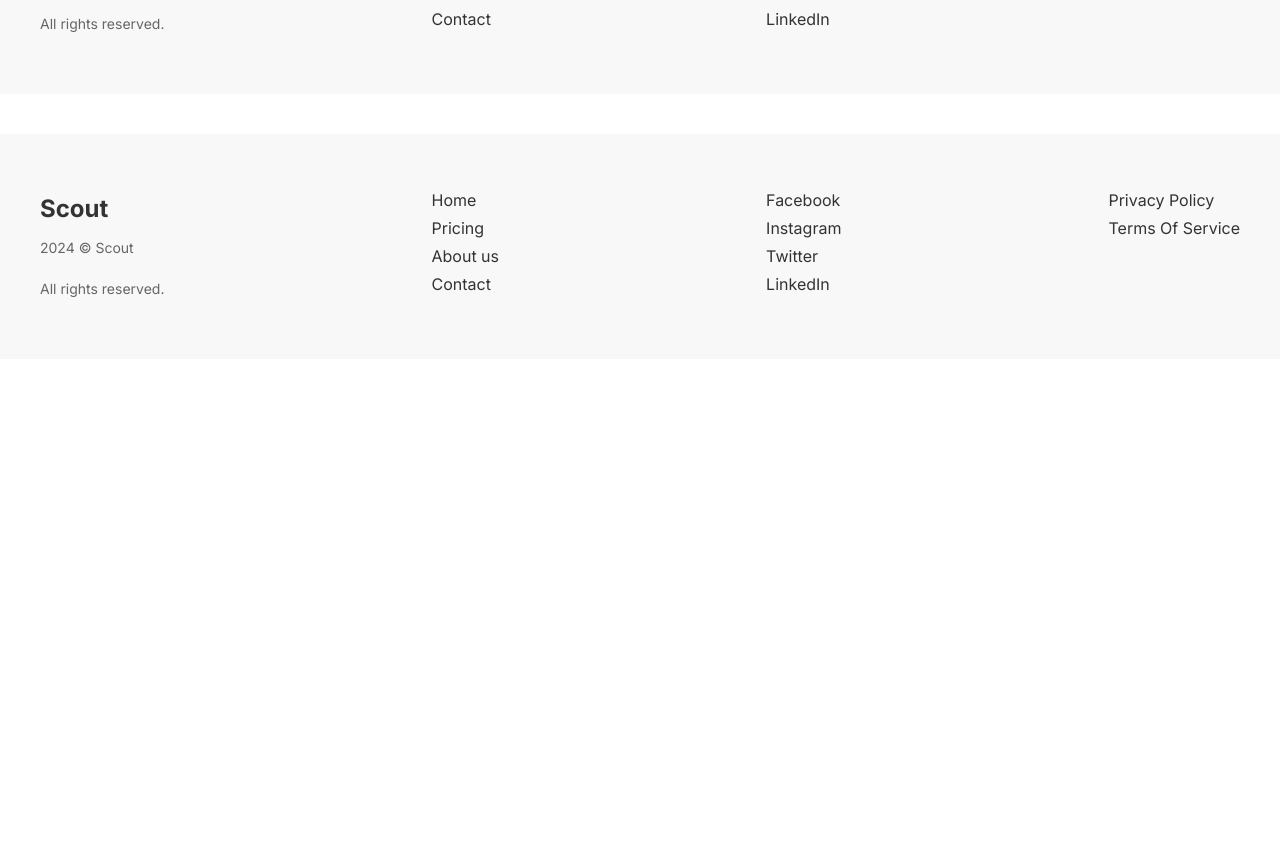
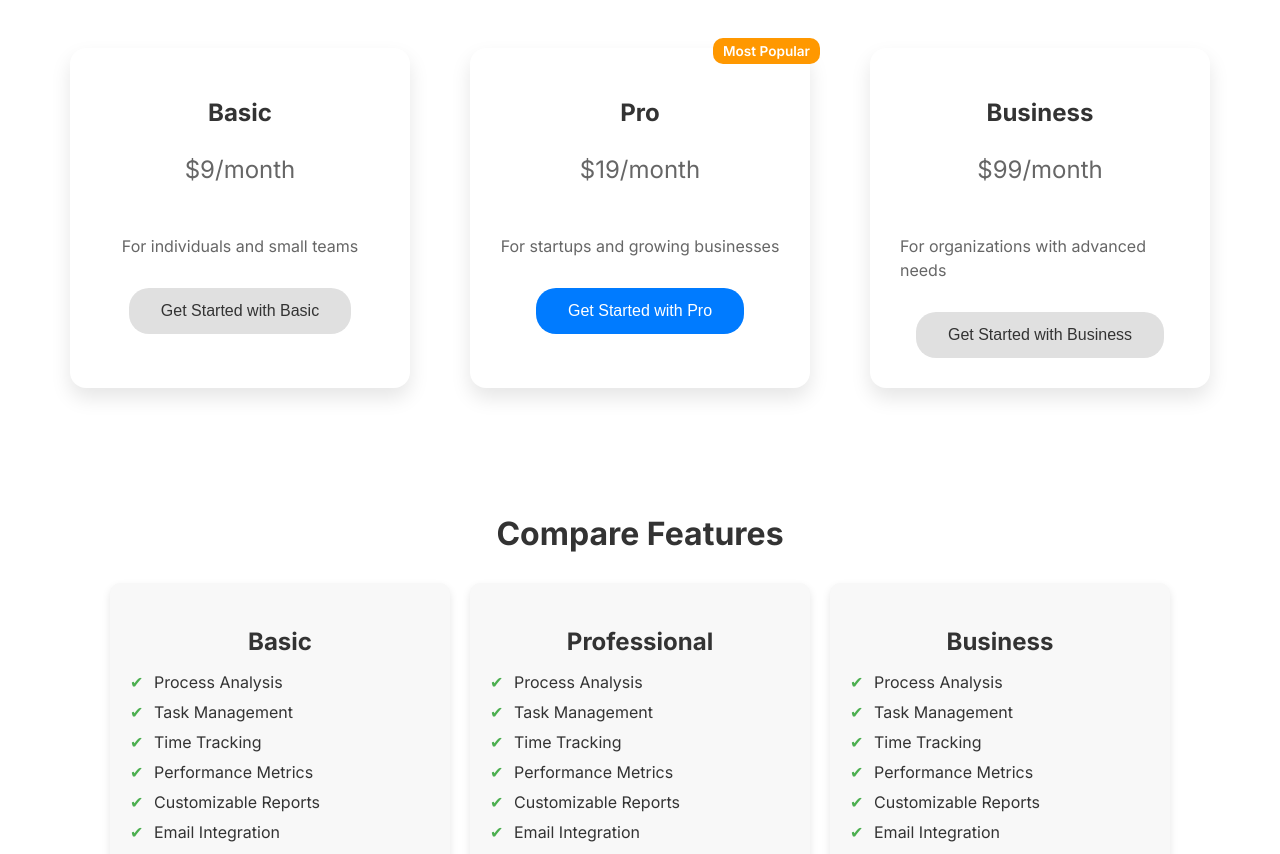
Before and after one commit to pratikk94/jaidip_frontend, a React (Create React App) app: page /pricing in a window 1280 px wide. Shown: the part 231-1085 px from the top of the page. Before the commit the page ends 800 px from the top, so only its background shows below. Built offline with nearby package versions, Linux system fonts and the light colour scheme.

Commit message:
PricingPage

```diff
--- /dev/null
+++ b/src/components/Pricing/Compare/Compare.css
@@ -0,0 +1,71 @@
+@import url('https://fonts.googleapis.com/css2?family=Inter:wght@400;600;700&display=swap');
+
+.feature-comparison {
+  font-family: 'Inter', sans-serif;
+  text-align: center;
+  padding: 40px;
+  background-color: #fff; /* or any color you prefer */
+}
+
+.feature-comparison h2 {
+  font-size: 2rem;
+  color: #333;
+  margin-bottom: 30px;
+}
+
+.plans {
+  display: flex;
+  justify-content: center;
+  gap: 20px;
+}
+
+.plan {
+  background: #f8f8f8;
+  border-radius: 10px;
+  width: 300px; /* or any width you prefer */
+  padding: 20px;
+  box-shadow: 0 4px 8px rgba(0, 0, 0, 0.1);
+}
+
+.plan h3 {
+  font-size: 1.5rem;
+  color: #333;
+  margin-bottom: 15px;
+}
+
+.plan ul {
+  list-style: none;
+  padding: 0;
+  text-align: left;
+}
+
+.plan li {
+  font-size
+: 1rem;
+color: #333;
+margin-bottom: 10px;
+padding-left: 1.5rem;
+text-align: left;
+position: relative;
+}
+
+.plan li::before {
+content: '✔';
+color: #4CAF50; /* Or the color that matches your checkmark */
+position: absolute;
+left: 0;
+}
+
+/* Responsive design adjustments */
+@media (max-width: 1024px) {
+.plans {
+flex-direction: column;
+align-items: center;
+}
+
+.plan {
+width: 80%; /* Full width cards on mobile /
+max-width: 350px; / Maximum width for larger mobile devices */
+margin-bottom: 20px;
+}
+}
--- /dev/null
+++ b/src/components/Pricing/Compare/Compare.jsx
@@ -0,0 +1,52 @@
+import React from 'react';
+import './Compare.css'; // Make sure this points to the correct CSS file
+
+
+export default function Feature (){
+  return (
+        <div className="feature-comparison">
+          <h2>Compare Features</h2>
+          <div className="plans">
+            <div className="plan">
+              <h3>Basic</h3>
+              <ul>
+                <li>Process Analysis</li>
+                <li>Task Management</li>
+                <li>Time Tracking</li>
+                <li>Performance Metrics</li>
+                <li>Customizable Reports</li>
+                <li>Email Integration</li>
+              </ul>
+            </div>
+            <div className="plan">
+              <h3>Professional</h3>
+              <ul>
+                <li>Process Analysis</li>
+                <li>Task Management</li>
+                <li>Time Tracking</li>
+                <li>Performance Metrics</li>
+                <li>Customizable Reports</li>
+                <li>Email Integration</li>
+                <li>Real-time Collaboration</li>
+                <li>Automated Workflows</li>
+              </ul>
+            </div>
+            <div className="plan">
+              <h3>Business</h3>
+              <ul>
+                <li>Process Analysis</li>
+                <li>Task Management</li>
+                <li>Time Tracking</li>
+                <li>Performance Metrics</li>
+                <li>Customizable Reports</li>
+                <li>Email Integration</li>
+                <li>Real-time Collaboration</li>
+                <li>Automated Workflows</li>
+                <li>Analytics Dashboard</li>
+                <li>SLA Management</li>
+            </ul>
+            </div>
+        </div>
+    </div>
+    );
+    };
--- /dev/null
+++ b/src/components/Pricing/FAQ/FAQ.css
@@ -0,0 +1,65 @@
+/* FAQSection.css */
+@import url('https://fonts.googleapis.com/css2?family=Inter:wght@400;600;700&display=swap');
+
+.faq-section {
+  font-family: 'Inter', sans-serif;
+  max-width: 800px; /* Or the max width based on your layout */
+  margin: 0 auto;
+  padding: 40px 20px;
+  text-align: center;
+}
+
+.faq-header h2 {
+  color: #333;
+  font-size: 2rem;
+  margin-bottom: 30px;
+}
+
+.faq-questions {
+  text-align: left;
+  margin-top: 20px;
+}
+
+.faq-question {
+  background: none;
+  border: none;
+  text-align: left;
+  padding: 10px 0;
+  margin: 10px 0;
+  font-size: 1rem;
+  color: #333;
+  cursor: pointer;
+  border-bottom: 1px solid #ccc;
+  display: flex;
+  justify-content: space-between;
+  align-items: center;
+}
+
+.faq-question::after {
+  content: '▼'; /* Placeholder for a down arrow icon */
+  font-size: 1rem;
+  color: #333;
+  padding-right: 20px; /* Aligns the arrow to the right */
+}
+
+/* Add :hover and :focus styles for interactive elements */
+.faq-question:hover,
+.faq-question:focus {
+  background-color: #f8f8f8;
+}
+
+/* Responsive design adjustments */
+@media (max-width: 768px) {
+  .faq-questions {
+    text-align: center;
+  }
+
+  .faq-question {
+    justify-content: center;
+  }
+
+  .faq-question::after {
+    position: absolute;
+    right: 20px;
+  }
+}
--- /dev/null
+++ b/src/components/Pricing/FAQ/FAQ.jsx
@@ -0,0 +1,25 @@
+// FAQ.jsx
+import React from 'react';
+import './FAQ.css'; // Ensure this is the correct path to your CSS file
+
+const FAQ = () => {
+  return (
+    <div className="faq-section">
+      <div className="faq-header">
+        <h2>Frequently asked questions</h2>
+      </div>
+      <div className="faq-questions">
+        {/* Each question will be a button or a div that can be clicked to reveal the answer. */}
+        <div className="faq-question">Is Scout easy to use?</div>
+        <div className="faq-question">How can Scout help my specific company?</div>
+        <div className="faq-question">Is my data secure on Scout?</div>
+        <div className="faq-question">Does Scout integrate with my CRM?</div>
+        <div className="faq-question">What pharmaceutical data does Scout offer?</div>
+        <div className="faq-question">How much time will Scout save me?</div>
+        {/* Add onClick handlers to reveal answers when questions are clicked */}
+      </div>
+    </div>
+  );
+};
+
+export default FAQ;
--- /dev/null
+++ b/src/components/Pricing/HeroSection/HeroSection.css
@@ -0,0 +1,118 @@
+/* Pricing.css */
+@import url('https://fonts.googleapis.com/css2?family=Inter:wght@400;600;700&display=swap');
+
+.pricing-container {
+  font-family: 'Inter', sans-serif;
+  text-align: center;
+  padding: 40px 20px;
+  background-color: #fff; /* or any color you prefer */
+}
+
+.pricing-container h1 {
+  font-size: 2.5rem;
+  color: #333;
+  text-align: center;
+  margin-bottom: 20px;
+}
+
+.card-container {
+  display: flex;
+  justify-content: center;
+  gap: 20px;
+}
+
+.card {
+  background: #ffffff;
+  border-radius: 16px;
+  padding: 30px;
+  width: 280px; /* Adjust the width as needed */
+  box-shadow: 0px 10px 20px rgba(0, 0, 0, 0.1);
+  margin: 20px;
+  position: relative; /* For the positioning of the badge */
+  transition: transform 0.3s ease-in-out;
+}
+
+.card:hover {
+  transform: translateY(-5px); /* Slight lift effect on hover */
+}
+
+.card h2 {
+  color: #333;
+  font-size: 1.5rem;
+  margin-bottom: 5px;
+}
+
+.price {
+  font-size: 3rem; /* Larger font size for price */
+  color: #333;
+  margin: 20px 0;
+}
+
+.price span {
+  font-size: 1.5rem;
+  color: #666;
+}
+
+.card p {
+  font-size: 1rem;
+  color: #666;
+  margin-bottom: 30px;
+}
+
+button {
+  background-color: #e0e0e0; /* Neutral color for button */
+  color: #333;
+  border: none;
+  padding: 12px 30px;
+  cursor: pointer;
+  font-size: 1rem;
+  border-radius: 20px; /* More rounded corners for buttons */
+  transition: background-color 0.3s ease;
+  border: 2px solid transparent; /* For the transition to a border on hover */
+}
+
+button:hover {
+  background-color: #d4d4d4; /* Slightly darker on hover */
+  border-color: #007bff; /* Highlight color for border */
+}
+
+.pro .btn-highlight {
+  background-color: #007bff; /* Highlight color for the 'Pro' plan button */
+  color: #fff;
+}
+
+.pro .btn-highlight:hover {
+  background-color: #0056b3; /* Slightly darker blue on hover */
+}
+
+.badge {
+  font-size: 0.85rem;
+  color: #fff;
+  background-color: #ff9800;
+  padding: 5px 10px;
+  border-radius: 10px;
+  position: absolute;
+  top: -10px; /* Adjusted to be outside the card */
+  right: -10px; /* Adjusted to be outside the card */
+  font-weight: 600;
+}
+
+/* Adjustments for the responsive layout */
+@media (max-width: 1024px) {
+  .card-container {
+    flex-direction: column;
+    align-items: center;
+  }
+
+  .card {
+    width: 80%; /* Full width cards on mobile */
+    max-width: 350px; /* Maximum width for larger mobile devices */
+  }
+}
+
+.description {
+  font-size: 1rem;
+  color: #666;
+  text-align: center;
+  margin-bottom: 40px;
+}
--- /dev/null
+++ b/src/components/Pricing/HeroSection/HeroSection.jsx
@@ -0,0 +1,37 @@
+// HeroSection.jsx
+import React from 'react';
+import './HeroSection.css'; // Ensure this is the correct path to your CSS file
+
+const HeroSection = () => {
+  return (
+    <div className="pricing-container">
+      <h1>Pricing</h1>
+      <p className="description">Our pricing is not expensive, but it's not cheap either; it's exactly what it should be</p>
+      <div className="card-container">
+        <div className="card basic">
+          <h2>Basic</h2>
+          <p className="price"><span>$9/month</span></p>
+          <p>For individuals and small teams</p>
+          <button>Get Started with Basic</button>
+        </div>
+
+        <div className="card pro">
+          <h2>Pro</h2>
+          <p className="price"><span>$19/month</span></p>
+          <p>For startups and growing businesses</p>
+          <button className="btn-highlight">Get Started with Pro</button>
+          <div className="badge">Most Popular</div>
+        </div>
+
+        <div className="card business">
+          <h2>Business</h2>
+          <p className="price"><span>$99/month</span></p>
+          <p>For organizations with advanced needs</p>
+          <button>Get Started with Business</button>
+        </div>
+      </div>
+    </div>
+  );
+};
+
+export default HeroSection;
--- a/src/components/Pricing/Pricing.jsx
+++ b/src/components/Pricing/Pricing.jsx
@@ -1,5 +1,14 @@
 import Footer from "../Footer/Footer";
+import GetStarted from "../Home/GetStarted/GetStarted";
+import Feature from "./Compare/Compare";
+import FAQ from "./FAQ/FAQ";
+import HeroSection from "./HeroSection/HeroSection";
 
 export default function Pricing(){
-    return <Footer/>;
+    return <div>
+        <HeroSection/>
+        <Feature/>
+        <FAQ/>
+        <GetStarted/>
+    </div>;
 };
```
